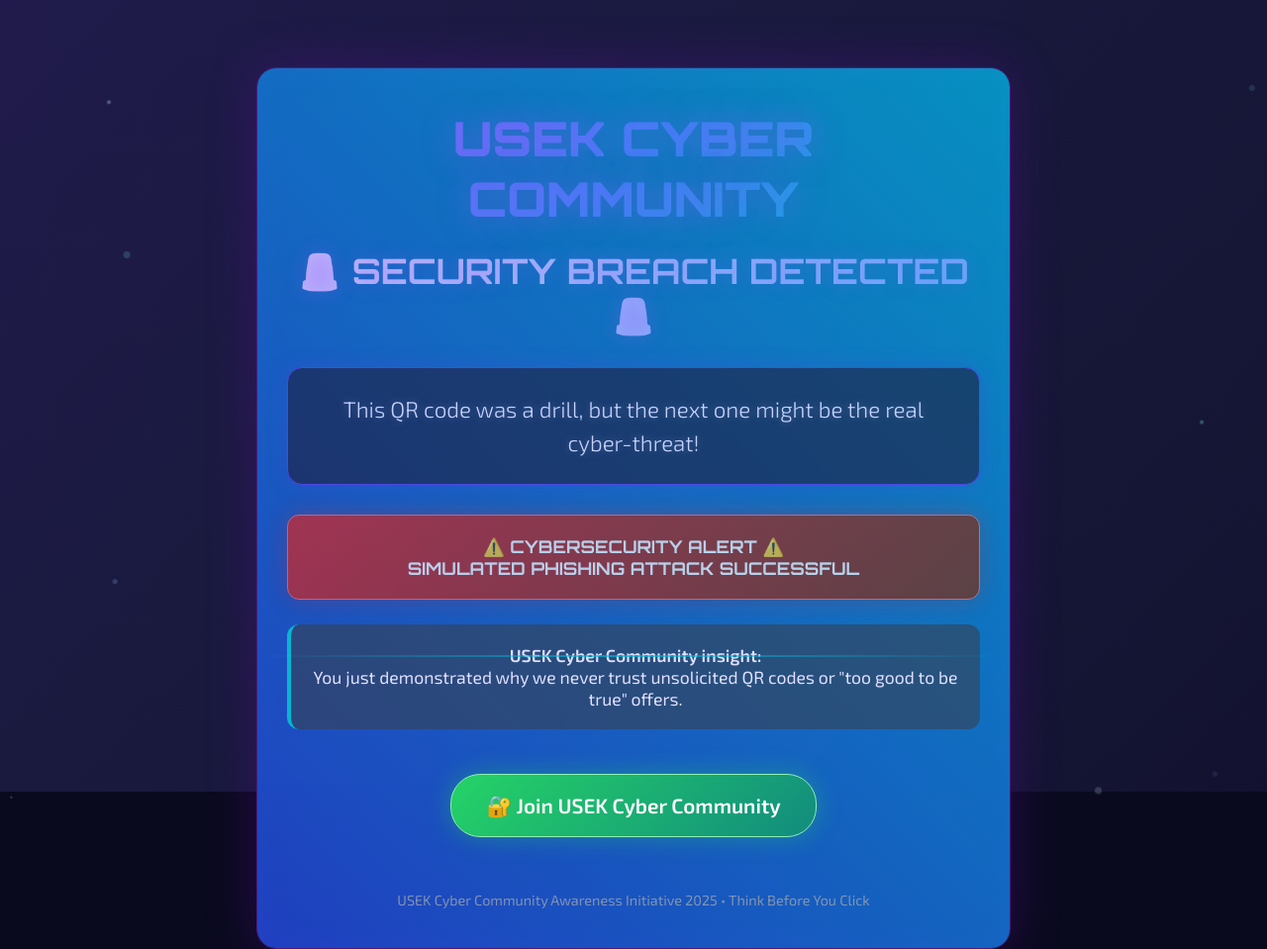
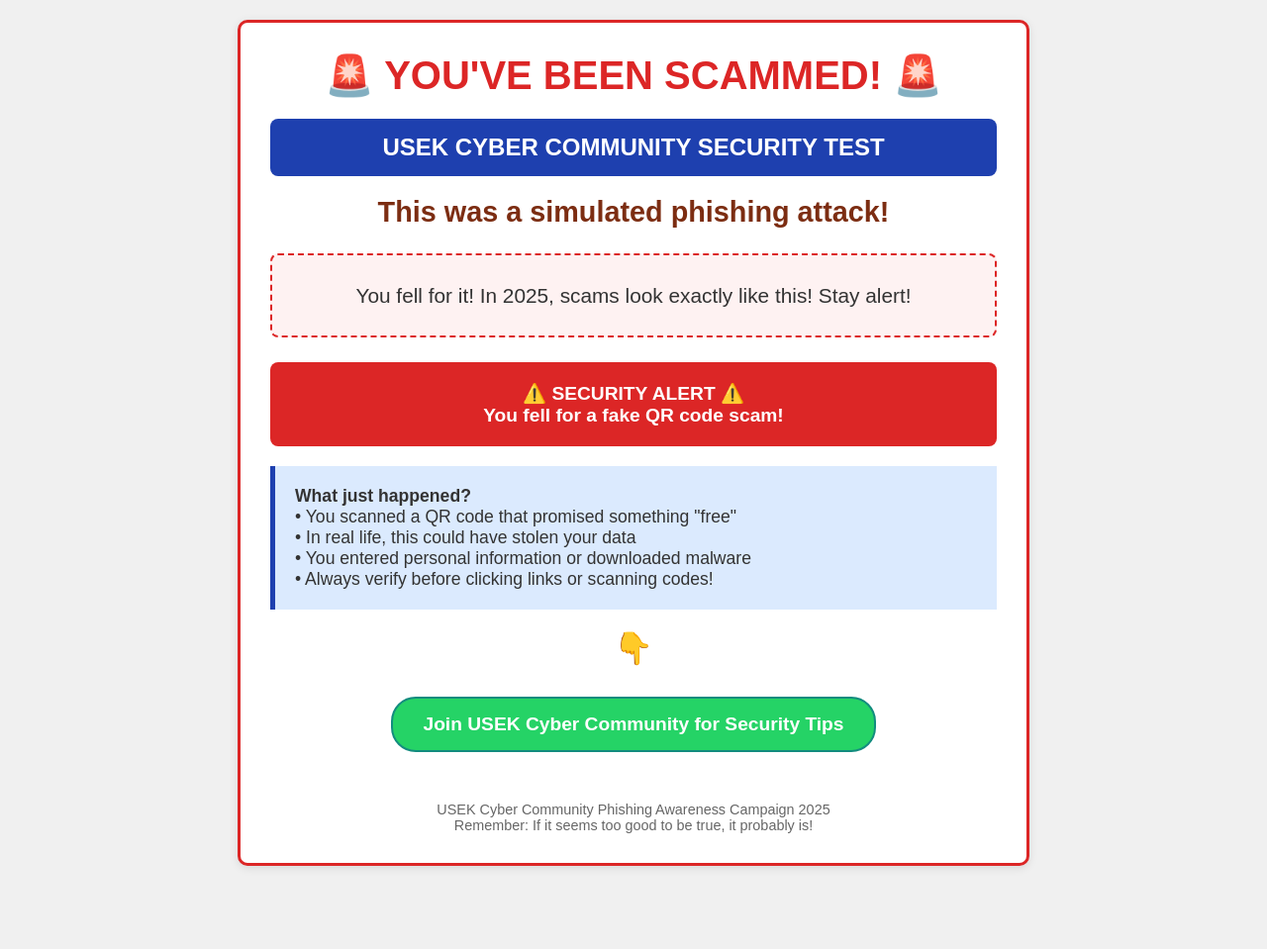
Before and after one commit to labs34/phishing-awareness-2025, a plain HTML site: page index.html in a window 1280 px wide. Shown: the top 959 px of the page at 99% size. After the commit the page ends 895 px from the top, so only its background shows below. Drawn offline with Linux system fonts and the light colour scheme.

Commit message:
Update index.html

```diff
--- a/index.html
+++ b/index.html
@@ -1,251 +1,164 @@
 <!DOCTYPE html>
 <html>
 <head>
-    <title>usek cyber community alert</title>
+    <title>You've Been Scammed - USEK Cyber Community</title>
     <style>
-        @import url('https://fonts.googleapis.com/css2?family=Orbitron:wght@400;700;900&family=Exo+2:wght@300;400;600&display=swap');
-
         body {
-            font-family: 'Exo 2', sans-serif;
+            font-family: Arial, sans-serif;
             text-align: center;
             padding: 20px;
-            background: #0a0a1f;
-            color: #e0e0ff;
-            min-height: 100vh;
-            overflow-x: hidden;
-        }
-
-        /* Animated gradient background */
-        .bg-animation {
-            position: fixed;
-            top: 0;
-            left: 0;
-            width: 100%;
-            height: 100%;
-            background: linear-gradient(-45deg, #0a0a1f, #1a1a3f, #2d1b69, #4a1c7a);
-            background-size: 400% 400%;
-            animation: gradientShift 15s ease infinite;
-            z-index: -2;
-        }
-
-        @keyframes gradientShift {
-            0% { background-position: 0% 50%; }
-            50% { background-position: 100% 50%; }
-            100% { background-position: 0% 50%; }
+            background-color: #f0f0f0;
+            color: #333;
+            max-width: 800px;
+            margin: 0 auto;
         }
 
         .container {
-            background: rgba(16, 16, 48, 0.85);
-            padding: 40px 30px;
-            border-radius: 20px;
-            max-width: 700px;
-            margin: 40px auto;
-            border: 1px solid #4a1c7a;
-            box-shadow: 0 0 50px rgba(106, 13, 173, 0.3),
-                        inset 0 0 30px rgba(74, 28, 122, 0.2);
-            backdrop-filter: blur(10px);
-            position: relative;
-            overflow: hidden;
+            background: white;
+            padding: 30px;
+            border-radius: 10px;
+            box-shadow: 0 2px 10px rgba(0,0,0,0.1);
+            border: 3px solid #dc2626;
         }
 
-        /* Futuristic glowing border */
-        .container::before {
-            content: '';
-            position: absolute;
-            top: -2px;
-            left: -2px;
-            right: -2px;
-            bottom: -2px;
-            background: linear-gradient(45deg, #ff00cc, #3333ff, #00ccff, #ff00cc);
-            background-size: 400% 400%;
-            border-radius: 22px;
-            z-index: -1;
-            animation: borderGlow 8s ease infinite;
-            opacity: 0.7;
+        .header {
+            color: #dc2626;
+            font-size: 2.5em;
+            font-weight: bold;
+            margin-bottom: 20px;
         }
 
-        @keyframes borderGlow {
-            0%, 100% { background-position: 0% 50%; }
-            50% { background-position: 100% 50%; }
+        .subheader {
+            color: #7c2d12;
+            font-size: 1.8em;
+            font-weight: bold;
+            margin: 20px 0;
         }
 
-        .logo {
-            font-family: 'Orbitron', monospace;
-            font-size: 3em;
-            font-weight: 900;
-            background: linear-gradient(135deg, #8b5cf6, #3b82f6, #06b6d4);
-            -webkit-background-clip: text;
-            -webkit-text-fill-color: transparent;
-            background-clip: text;
-            margin-bottom: 10px;
-            text-shadow: 0 0 30px rgba(139, 92, 246, 0.5);
+        .usek-brand {
+            background: #1e40af;
+            color: white;
+            padding: 15px;
+            border-radius: 8px;
+            font-size: 1.5em;
+            font-weight: bold;
+            margin: 20px 0;
         }
 
-        h1 {
-            font-family: 'Orbitron', monospace;
-            font-size: 2.2em;
-            background: linear-gradient(135deg, #c4b5fd, #60a5fa);
-            -webkit-background-clip: text;
-            -webkit-text-fill-color: transparent;
-            background-clip: text;
-            margin: 20px 0;
-            text-shadow: 0 0 20px rgba(139, 92, 246, 0.3);
-        }
-
-        .message-container {
-            background: rgba(30, 30, 60, 0.6);
-            border: 1px solid #4f46e5;
-            border-radius: 15px;
+        .message-box {
+            background: #fef2f2;
+            border: 2px dashed #dc2626;
             padding: 25px;
-            margin: 30px 0;
-            position: relative;
-            box-shadow: 0 0 20px rgba(79, 70, 229, 0.3);
-        }
-
-        .message {
-            font-size: 1.4em;
+            margin: 25px 0;
+            border-radius: 8px;
+            font-size: 1.3em;
             line-height: 1.5;
-            color: #c7d2fe;
-            font-weight: 300;
-            text-shadow: 0 0 10px rgba(199, 210, 254, 0.3);
         }
 
         .warning {
-            background: linear-gradient(135deg, #dc2626, #7c2d12);
+            background: #dc2626;
             color: white;
             padding: 20px;
-            border-radius: 12px;
-            margin: 25px 0;
-            font-weight: 600;
-            border: 1px solid #f87171;
-            box-shadow: 0 0 25px rgba(220, 38, 38, 0.4);
-            font-family: 'Orbitron', monospace;
-            font-size: 1.1em;
+            border-radius: 8px;
+            font-weight: bold;
+            font-size: 1.2em;
+            margin: 20px 0;
         }
 
         .lesson {
-            background: rgba(55, 65, 81, 0.6);
+            background: #dbeafe;
+            border-left: 5px solid #1e40af;
             padding: 20px;
-            border-radius: 12px;
             margin: 20px 0;
-            border-left: 4px solid #06b6d4;
+            text-align: left;
             font-size: 1.1em;
         }
 
         .whatsapp-btn {
             display: inline-block;
-            background: linear-gradient(135deg, #25D366, #128C7E);
+            background: #25D366;
             color: white;
-            padding: 18px 35px;
+            padding: 15px 30px;
             text-decoration: none;
-            border-radius: 30px;
-            font-size: 1.3em;
-            font-weight: 600;
-            margin: 25px 0;
-            transition: all 0.3s ease;
-            box-shadow: 0 0 25px rgba(37, 211, 102, 0.4);
-            border: 1px solid #90f0b3;
-            font-family: 'Exo 2', sans-serif;
+            border-radius: 25px;
+            font-size: 1.2em;
+            font-weight: bold;
+            margin: 20px 0;
+            border: 2px solid #128C7E;
         }
 
         .whatsapp-btn:hover {
-            transform: translateY(-3px) scale(1.05);
-            box-shadow: 0 0 35px rgba(37, 211, 102, 0.6);
+            background: #128C7E;
         }
 
         .footer {
             margin-top: 30px;
+            color: #666;
             font-size: 0.9em;
-            color: #9ca3af;
-            opacity: 0.8;
         }
 
-        /* Floating particles for futuristic effect */
-        .particle {
-            position: absolute;
-            background: rgba(96, 165, 250, 0.3);
-            border-radius: 50%;
-            pointer-events: none;
-            z-index: -1;
-        }
-
-        .scan-line {
-            position: absolute;
-            top: 0;
-            left: 0;
-            width: 100%;
-            height: 2px;
-            background: linear-gradient(90deg, transparent, #06b6d4, transparent);
-            animation: scan 3s linear infinite;
-            opacity: 0.7;
-        }
-
-        @keyframes scan {
-            0% { top: 0; }
-            100% { top: 100%; }
-        }
-
-        .pulse {
-            animation: pulse 2s infinite;
-        }
-
-        @keyframes pulse {
-            0%, 100% { opacity: 1; }
-            50% { opacity: 0.7; }
+        .emoji {
+            font-size: 2em;
+            margin: 10px;
         }
     </style>
 </head>
 <body>
-    <div class="bg-animation"></div>
+    <div class="container">
+        <div class="header">🚨 YOU'VE BEEN SCAMMED! 🚨</div>
 
-    <!-- Floating particles -->
-    <div id="particles-container"></div>
+        <div class="usek-brand">
+            USEK CYBER COMMUNITY SECURITY TEST
+        </div>
 
-    <div class="container">
-        <div class="scan-line"></div>
+        <div class="subheader">
+            This was a simulated phishing attack!
+        </div>
 
-        <div class="logo">USEK CYBER COMMUNITY</div>
-
-        <h1>🚨 SECURITY BREACH DETECTED 🚨</h1>
-
-        <div class="message-container">
-            <div class="message" id="randomMessage">
+        <div class="message-box">
+            <div id="randomMessage">
                 <!-- Random message will appear here -->
             </div>
         </div>
 
-        <div class="warning pulse">
-            ⚠️ CYBERSECURITY ALERT ⚠️<br>
-            SIMULATED PHISHING ATTACK SUCCESSFUL
+        <div class="warning">
+            ⚠️ SECURITY ALERT ⚠️<br>
+            You fell for a fake QR code scam!
         </div>
 
         <div class="lesson">
-            <strong>USEK Cyber Community insight:</strong><br>
-            You just demonstrated why we never trust unsolicited QR codes or "too good to be true" offers.
+            <strong>What just happened?</strong><br>
+            • You scanned a QR code that promised something "free"<br>
+            • In real life, this could have stolen your data<br>
+            • You entered personal information or downloaded malware<br>
+            • Always verify before clicking links or scanning codes!
         </div>
 
-        <a href="https://chat.whatsapp.com/FXy6zubqZDA3yBg4oU4k30" class="whatsapp-btn" target="_blank">
-            🔐 Join USEK Cyber Community
+        <div class="emoji">👇</div>
+
+        <a href="https://chat.whatsapp.com/YOUR_COMMUNITY_LINK" class="whatsapp-btn">
+            Join USEK Cyber Community for Security Tips
         </a>
 
         <div class="footer">
-            USEK Cyber Community Awareness Initiative 2025 • Think Before You Click
+            USEK Cyber Community Phishing Awareness Campaign 2025<br>
+            Remember: If it seems too good to be true, it probably is!
         </div>
     </div>
 
     <script>
-        // Array of futuristic phishing awareness messages
+        // Array of straightforward scam awareness messages
         const messages = [
-            "You really fell for a free iPhone? In the quantum age of 2025? Oh honey...",
-            "Congratulations! You've successfully breached our simulated security perimeter!",
-            "Scan first, think later? Your digital footprint just screamed for help!",
-            "If you believed this, our firewall would like a word with your judgment!",
-            "Access granted to: Valuable Security Lesson 101. Password: ThinkTwice!",
-            "Free iPhone? More like free entry to our security awareness training program!",
-            "Breach detected! User: You | Vulnerability: QR curiosity | Status: Compromised",
-            "This QR code was a drill, but the next one might be the real cyber-threat!",
-            "You're really falling for the oldest tricks in the great firewall of 2025!",
-            "Scanning unauthorized codes? Our security AI just facepalmed digitally!"
+            "You really thought you'd get a free iPhone? This was a security test!",
+            "Congratulations! You just failed our phishing awareness test!",
+            "You scanned without thinking? That's how people get hacked!",
+            "If you believed this, you'd believe anything! Time for security training!",
+            "Free iPhone? More like free security lesson from USEK Cyber Community!",
+            "You've been phished! This was a simulated attack to teach you a lesson!",
+            "This QR code was fake, but your reaction was very real! Be more careful!",
+            "You fell for it! In 2025, scams look exactly like this! Stay alert!",
+            "Scanning random QR codes? You're a hacker's dream target!",
+            "You clicked, we tricked! Welcome to your cybersecurity wake-up call!"
         ];
 
         // Select random message
@@ -254,40 +167,9 @@
             return messages[randomIndex];
         }
 
-        // Create floating particles
-        function createParticles() {
-            const container = document.getElementById('particles-container');
-            for (let i = 0; i < 20; i++) {
-                const particle = document.createElement('div');
-                particle.className = 'particle';
-                const size = Math.random() * 6 + 2;
-                particle.style.width = `${size}px`;
-                particle.style.height = `${size}px`;
-                particle.style.left = `${Math.random() * 100}vw`;
-                particle.style.top = `${Math.random() * 100}vh`;
-                particle.style.background = `rgba(${Math.random() * 100 + 100}, ${Math.random() * 100 + 150}, 255, ${Math.random() * 0.3 + 0.1})`;
-                particle.style.animation = `float ${Math.random() * 10 + 10}s linear infinite`;
-                container.appendChild(particle);
-            }
-        }
-
-        // Add floating animation
-        const style = document.createElement('style');
-        style.textContent = `
-            @keyframes float {
-                0% { transform: translate(0, 0) rotate(0deg); }
-                25% { transform: translate(${Math.random() * 100 - 50}px, ${Math.random() * 100 - 50}px) rotate(90deg); }
-                50% { transform: translate(${Math.random() * 100 - 50}px, ${Math.random() * 100 - 50}px) rotate(180deg); }
-                75% { transform: translate(${Math.random() * 100 - 50}px, ${Math.random() * 100 - 50}px) rotate(270deg); }
-                100% { transform: translate(0, 0) rotate(360deg); }
-            }
-        `;
-        document.head.appendChild(style);
-
-        // Initialize
+        // Display random message when page loads
         document.addEventListener('DOMContentLoaded', function() {
             document.getElementById('randomMessage').textContent = getRandomMessage();
-            createParticles();
         });
     </script>
 </body>
```
